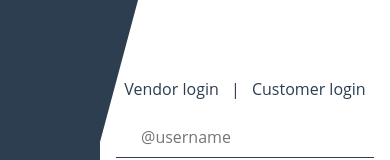
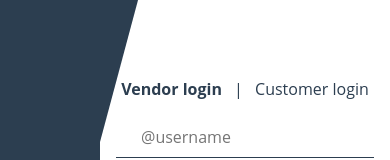
Before and after one commit to sidhanshumonga/vendor-system, a Vue app: page / in a window 390 px wide. Shown: the part 224-384 px from the top of the page. Built offline with nearby package versions, Linux system fonts and the light colour scheme; what highcharts-vue would draw is missing.

Commit message:
ui updated

```diff
--- a/src/App.vue
+++ b/src/App.vue
@@ -7,15 +7,7 @@
 <script>
 
 export default {
-  name: "app",
-  components: {
-    // Login
-  },
-  data() {
-    return {
-      loggedin: false
-    };
-  }
+  name: "app"
 };
 </script>
 
--- a/src/components/Login.vue
+++ b/src/components/Login.vue
@@ -1,26 +1,45 @@
 <template>
   <div class="row">
-    <div class="col col-lg-6 col-md-6 col-sm-6 left-skew">
-      <div class="col left"></div>
+    <div class="col col-lg-6 col-md-6 col-sm-6 left-skew" v-bind:class="{ customColor: isActive === 'customer', vendorColor: isActive === 'vendor' }">
+      <div class="col left" v-bind:class="{ customColor: isActive === 'customer', vendorColor: isActive === 'vendor' }"></div>
     </div>
     <div class="col col-lg-6 col-md-6 col-sm-6 m-auto right">
-      <p class="links p-2 active">Vendor login</p> |
-      <p class="links p-2">Customer login</p><br>
+      <p class="links p-2" v-bind:class="{ active: isActive === 'vendor' }" v-on:click="isActive='vendor'">Vendor login</p> |
+      <p class="links p-2" v-bind:class="{ active: isActive === 'customer' }" v-on:click="isActive='customer'">Customer login</p><br>
       <input placeholder="@username" class="m-3 input-field" />
       <br />
       <input placeholder="Password" class="m-3 input-field" />
       <br />
-      <router-link to="/dashboard"><button class="m-3 input-login">Login</button></router-link>
+      <router-link to="/dashboard"><button class="m-3 input-login" v-bind:class="{ customColor: isActive === 'customer', vendorColor: isActive === 'vendor' }">Login</button></router-link>
     </div>
   </div>
 </template>
 
+<script>
+export default {
+  data() {
+    return {
+      isActive : 'vendor'
+    }
+  }
+}
+</script>
+
 <style scoped>
 .left,
 .left-skew {
-  background: #2c3e50;
   height: 100vh;
   width: 100%;
+}
+
+.vendorColor {
+  background: #2c3e50;
+  color:white;
+}
+
+.customColor {
+  background: #42b983;
+  color: black;
 }
 
 .left {
@@ -41,7 +60,7 @@
 }
 
 .input-login {
-  background: #2c3e50;
+  /* background: #2c3e50; */
   border: none;
   color: white;
   padding: 8px 20px;
@@ -49,7 +68,7 @@
 
 .input-login:hover {
   color: black;
-  background: #42b983;
+  /* background: #42b983; */
 }
 
 .input-field:focus,
@@ -64,10 +83,11 @@
 }
 .links.active {
   color: #2c3e50;
+  font-weight: bold;
 }
 
 .links:hover {
-  color: #42b983;
+    color: #0c2a49;
 }
 
 </style>
```
